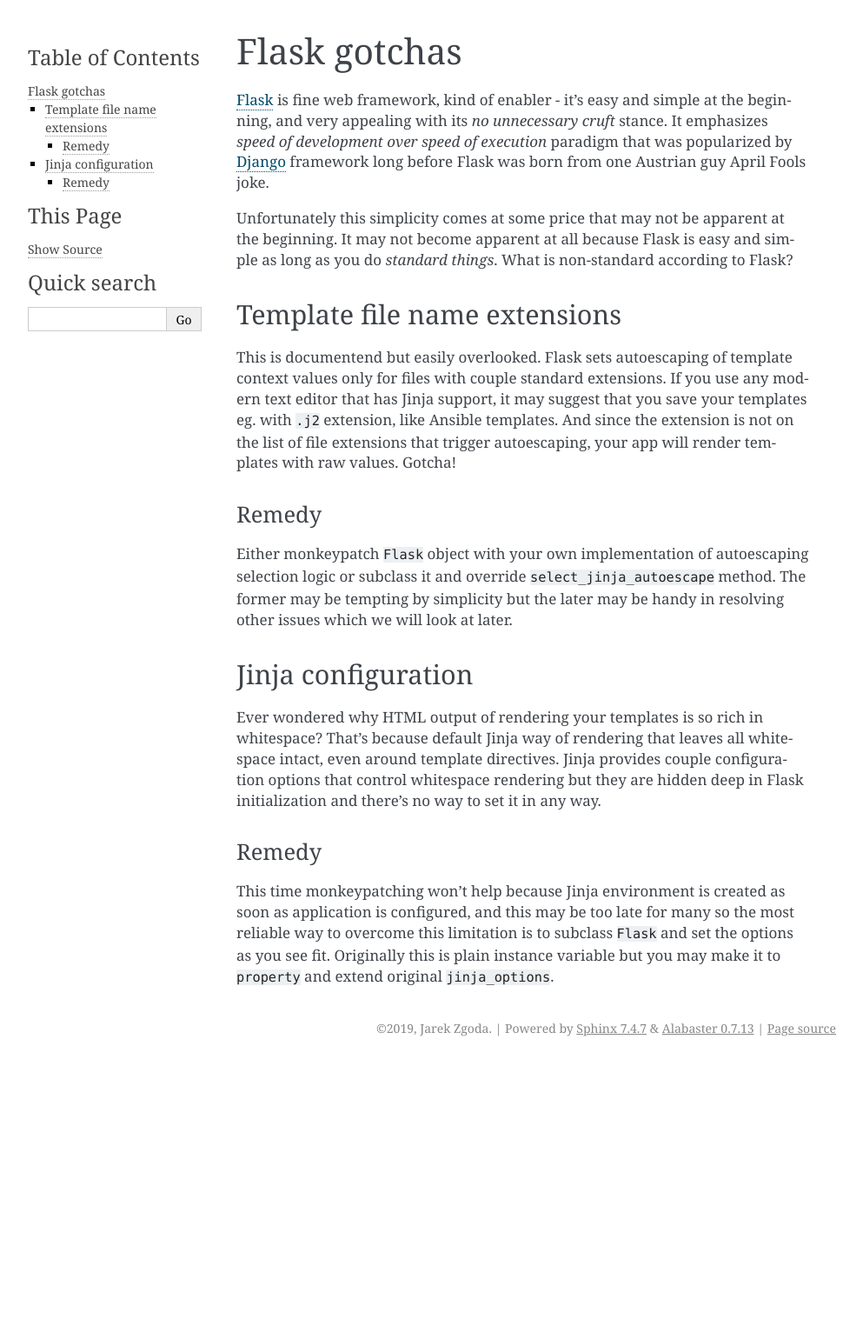
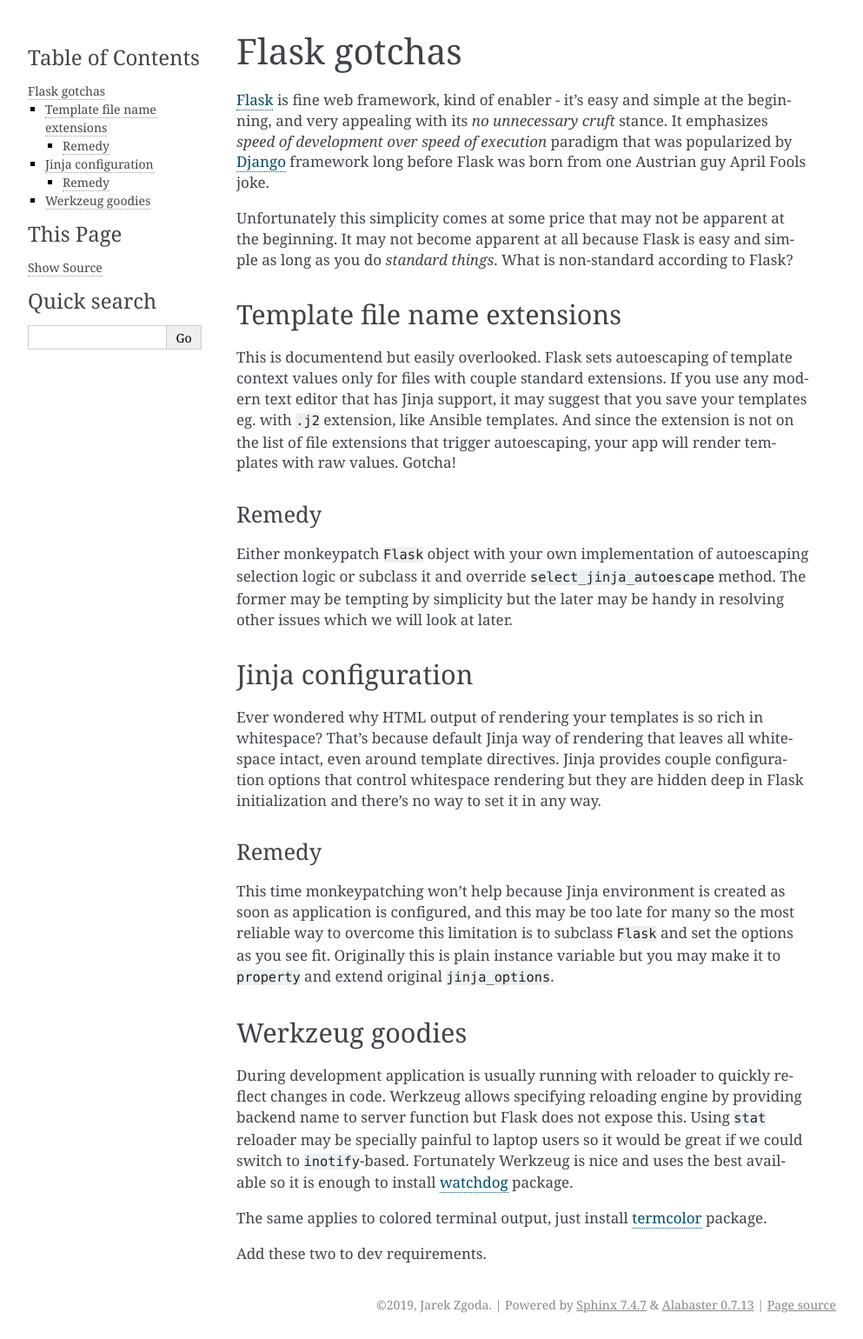
Before and after one commit to zgoda/devlog, a Sphinx documentation site: the page built from docs/flask.rst, in a window 1280 px wide. Shown: the whole page at 87% size, without its empty margins (148-1141 px from the left). Built offline with Sphinx 7.4.7, drawn with Linux system fonts in a browser that asks for light colours; before the commit the page ends 1222 px from its top, so only the background shows below that.

Commit message:
Some remarks re Werkzeug

```diff
--- a/docs/flask.rst
+++ b/docs/flask.rst
@@ -48,3 +48,19 @@
 most reliable way to overcome this limitation is to subclass ``Flask`` and
 set the options as you see fit. Originally this is plain instance variable
 but you may make it to ``property`` and extend original ``jinja_options``.
+
+Werkzeug goodies
+----------------
+
+During development application is usually running with reloader to quickly
+reflect changes in code. Werkzeug allows specifying reloading engine by
+providing backend name to server function but Flask does not expose this.
+Using ``stat`` reloader may be specially painful to laptop users so it would
+be great if we could switch to ``inotify``-based. Fortunately Werkzeug is nice
+and uses the best available so it is enough to install
+`watchdog <https://pypi.org/project/watchdog/>`_ package.
+
+The same applies to colored terminal output, just install
+`termcolor <https://pypi.org/project/termcolor/>`_ package.
+
+Add these two to dev requirements.
--- a/src/devlog/templates/blog/details.jinja
+++ b/src/devlog/templates/blog/details.jinja
@@ -16,6 +16,6 @@
 <h2 class="title is-2">{{ gettext('blog removal').capitalize() }}</h2>
 <div class="content">
   <p>{% trans %}The above form allows to hide your blog or temporarily to make it inactive. Click the button below to go to blog deletion confirmation page if you want to completely delete your blog with all the content.{% endtrans %}</p>
-  <p><a href="{{ url_for('blog.delete', blog_id=blog.id) }}" class="button is-danger"><span class="fas fa-skull-crossbones"></span>&nbsp;<span>{{ gettext('delete') }}</span></a></p>
+  <p class="has-text-centered"><a href="{{ url_for('blog.delete', blog_id=blog.id) }}" class="button is-danger"><span class="icon"><i class="fas fa-skull-crossbones"></i></span>&nbsp;<span>{{ gettext('delete') }}</span></a></p>
 </div>
 {% endblock %}
```
Also changed, not shown: 2 other files.
